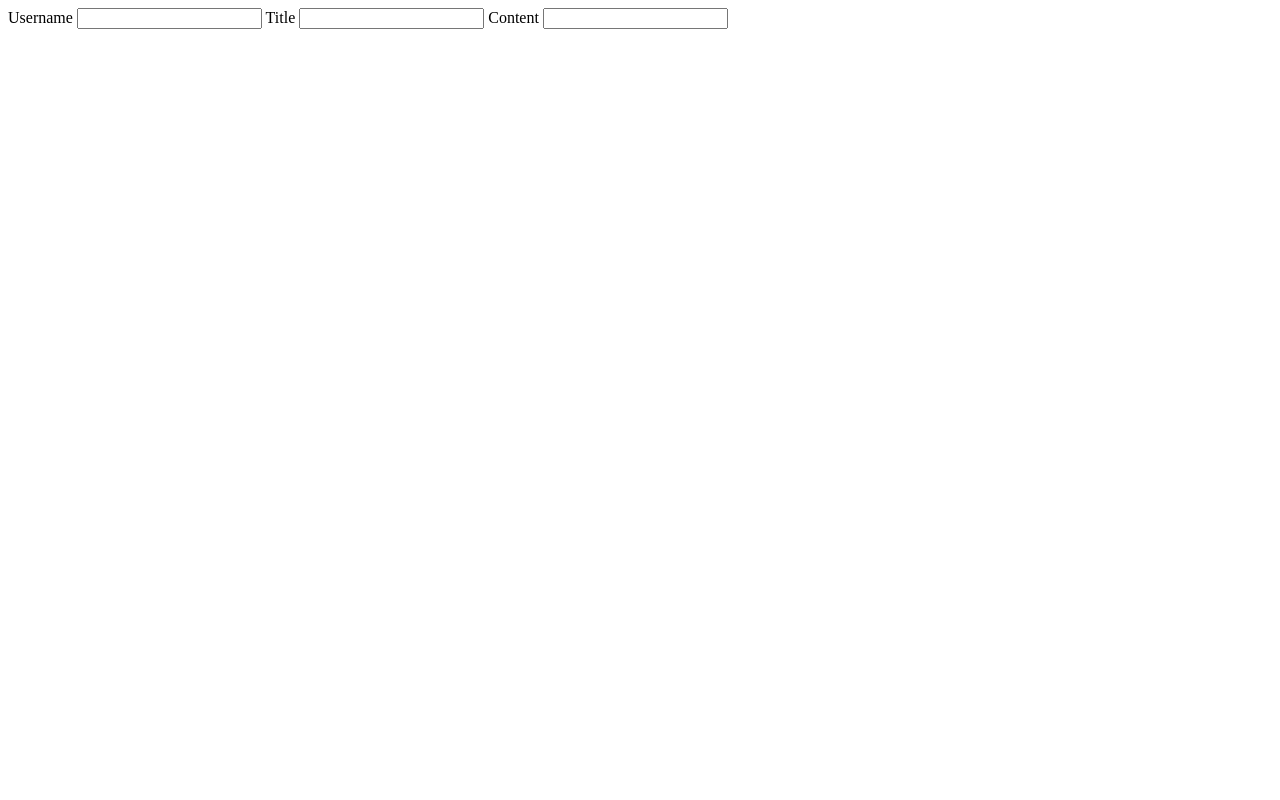
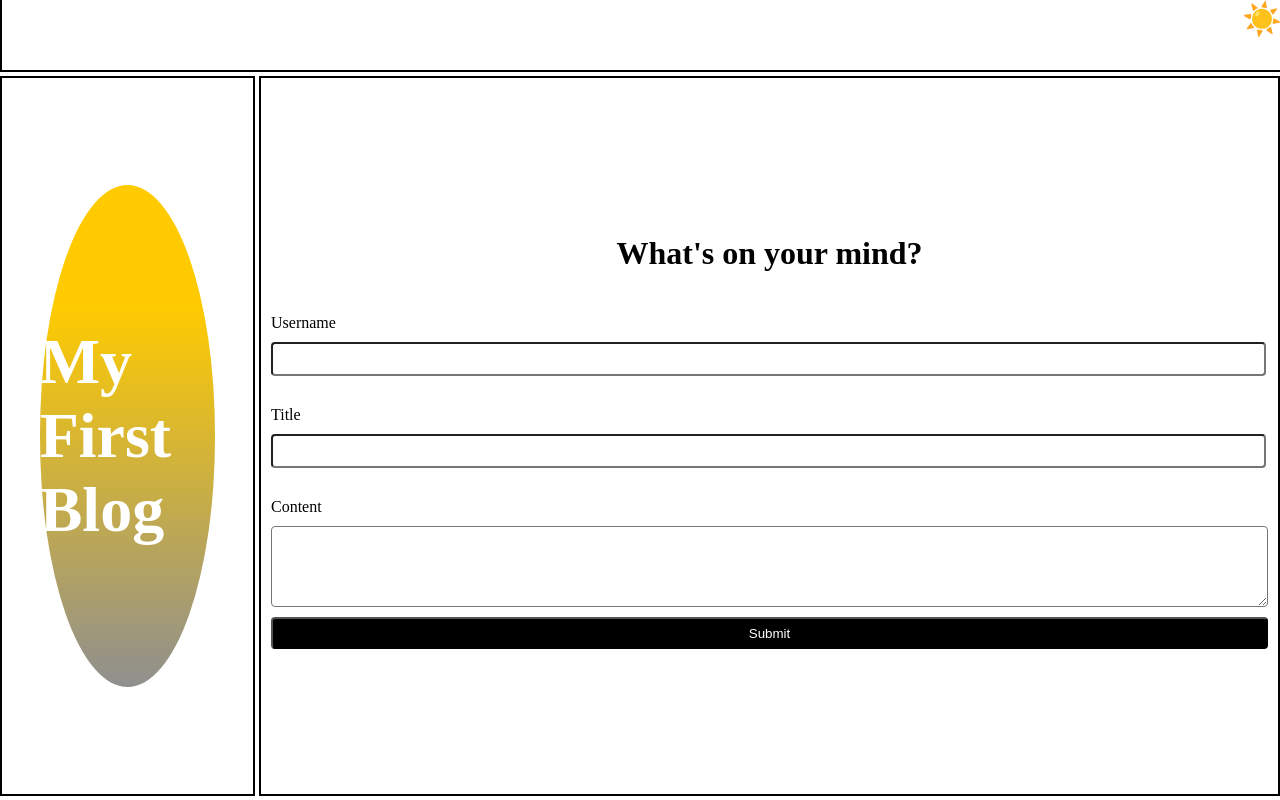
Before and after one commit to Xydra01/Personal-Blog-Challenge-04, a plain HTML site: page index.html in a window 1280 px wide. Drawn offline with Linux system fonts and the light colour scheme.

Commit message:
Created Landing Page HTML and CSS

```diff
--- a/assets/css/style.css
+++ b/assets/css/style.css
@@ -0,0 +1,133 @@
+:root {
+	--borderBlack: 2px solid black;
+}
+
+/* * {
+	border: 1px solid red;
+	font-family: "Trebuchet MS", "Lucida Sans Unicode", "Lucida Grande",
+		"Lucida Sans", Arial, sans-serif;
+} */
+
+body {
+	display: flex;
+	flex-direction: row;
+	flex-wrap: wrap;
+	margin: 0;
+}
+
+header {
+	display: flex;
+	flex-direction: row;
+	justify-content: flex-end;
+	flex: 0 0 100%;
+	margin-bottom: 2px;
+	height: 70px;
+	border-bottom: var(--borderBlack);
+	border-left: var(--borderBlack);
+	border-right: var(--borderBlack);
+}
+
+main {
+	flex: 0 0 100%;
+	height: 90vh;
+	display: flex;
+	flex-direction: row;
+	margin-top: 2px;
+}
+
+.header {
+	display: flex;
+	flex: 0 0 100%;
+	justify-content: flex-end;
+}
+
+.welcomeBox {
+	display: flex;
+	flex: 1 1 50%;
+	margin-right: 2px;
+	justify-content: center;
+	align-items: center;
+	border: 2px solid black;
+}
+
+.welcomeCircle {
+	display: flex;
+	width: 70%;
+	height: 70%;
+	border-radius: 100%;
+	justify-content: center;
+	align-items: center;
+	background: rgb(143, 143, 143);
+	background: linear-gradient(
+		0deg,
+		rgba(143, 143, 143, 1) 0%,
+		rgba(255, 203, 0, 1) 76%
+	);
+}
+
+.welcomeCircle h1 {
+	font-size: 400%;
+	color: white;
+}
+
+.userForm {
+	flex: 1 1 50%;
+	display: flex;
+	flex-direction: column;
+	margin-left: 2px;
+	justify-content: center;
+	border: 2px solid black;
+}
+#formButton {
+	display: flex;
+	justify-content: center;
+}
+
+#formButton input {
+	color: white;
+	background-color: black;
+	height: 4vh;
+	width: 100%;
+}
+
+a {
+	text-decoration: none;
+	font-size: 150%;
+}
+
+#lightButton {
+	text-decoration: none;
+	font-size: 200%;
+}
+
+.formItems {
+	display: flex;
+	flex-direction: column;
+	line-height: 28px;
+	padding: 10px;
+}
+
+.formItems div {
+	display: flex;
+	padding-top: 5px;
+	padding-bottom: 5px;
+}
+
+.formItems div input[type="text"] {
+	flex: 0 0 99%;
+	padding: top;
+}
+
+.formItems textarea {
+	border-radius: 4px;
+}
+
+.formItems input {
+	line-height: 28px;
+	border-radius: 4px;
+}
+
+.userForm h2 {
+	text-align: center;
+	font-size: 200%;
+}
--- a/index.html
+++ b/index.html
@@ -17,45 +17,69 @@
 		/>
 		<link
 			rel="stylesheet"
-			href="./assets/css/form.css"
+			href="./assets/css/style.css"
 		/>
 	</head>
 	<body>
 		<header>
-			<div class="header"></div>
+			<div class="header">
+				<div class="headerButtons">
+					<a
+						id="lightButton"
+						href="#"
+						>&#9728;&#65039;</a
+					>
+				</div>
+			</div>
 		</header>
 		<main>
 			<div class="welcomeBox">
-				<div class="welcomeCircle"></div>
+				<div class="welcomeCircle"><h1>My First Blog</h1></div>
 			</div>
 
 			<div class="userForm">
+				<div id="formBoxTitle">
+					<h2>What's on your mind?</h2>
+				</div>
 				<form>
+					<div class="formItems">
 						<label for="userName">Username</label>
+						<div>
 							<input
 								type="text"
 								name="userName"
 								id="userName"
 							/>
+						</div>
+					</div>
+					<div class="formItems">
 						<label for="title">Title</label>
+						<div>
 							<input
 								type="text"
 								name="title"
 								id="title"
 							/>
+						</div>
+					</div>
+					<div class="formItems">
 						<label for="content">Content</label>
-					<input
-						type="text"
+						<div>
+							<textarea
+								id="content"
 								name="content"
-						id="content"
-					/>
+								rows="5"
+								cols="122"
+							>
+							</textarea>
+						</div>
+						<div id="formButton">
+							<input type="submit" />
+						</div>
+					</div>
 				</form>
 			</div>
 		</main>
-
-		<footer>
-			<div class="footer"></div>
-		</footer>
 		<script src="./assets/js/form.js"></script>
 		<script src="/assets/js/logic.js"></script>
 	</body>
```
Lines whose indentation alone changed are shown as unchanged.
